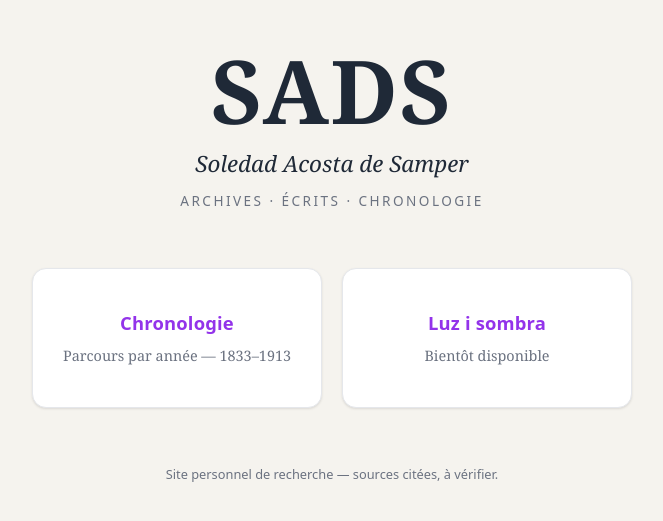
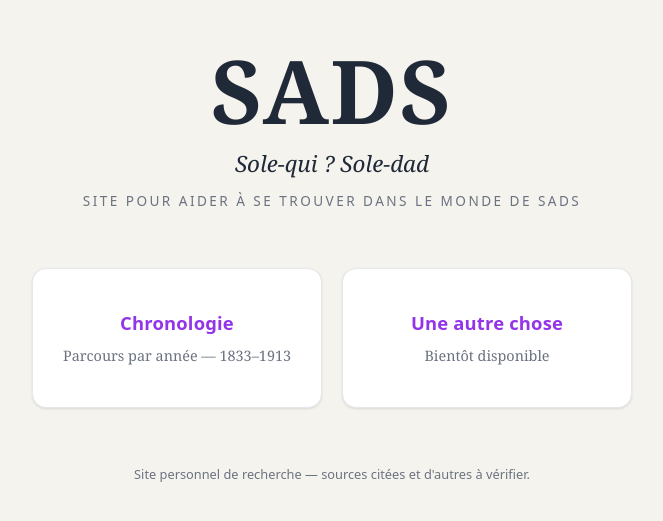
Before and after one commit to ynatalygd/sads, a plain HTML site: page index.html in a window 1280 px wide. Shown: the part 135-656 px from the top of the page, without its empty margins (308-971 px from the left). Drawn offline with Linux system fonts and the light colour scheme.

Commit message:
Update index.html

```diff
--- a/index.html
+++ b/index.html
@@ -3,7 +3,7 @@
 <head>
   <meta charset="UTF-8">
   <meta name="viewport" content="width=device-width, initial-scale=1">
-  <title>SADS — Soledad Acosta de Samper</title>
+  <title>SADS</title>
   <link rel="stylesheet" href="index.css">
 </head>
 <body>
@@ -12,8 +12,8 @@
 
   <header class="landing__header">
     <h1 class="landing__title">SADS</h1>
-    <p class="landing__subtitle">Soledad Acosta de Samper</p>
-    <p class="landing__tagline">Archives · écrits · chronologie</p>
+    <p class="landing__subtitle">Sole-qui ? Sole-dad</p>
+    <p class="landing__tagline">Site pour aider à se trouver dans le monde de SADS</p>
   </header>
 
   <nav class="landing__nav" aria-label="Sections du site">
@@ -22,13 +22,13 @@
       <span class="landing__card-desc">Parcours par année — 1833–1913</span>
     </a>
     <a href="luz-i-sombra.html" class="landing__card">
-      <span class="landing__card-title">Luz i sombra</span>
+      <span class="landing__card-title">Une autre chose</span>
       <span class="landing__card-desc">Bientôt disponible</span>
     </a>
   </nav>
 
   <footer class="landing__footer">
-    <p>Site personnel de recherche — sources citées, à vérifier.</p>
+    <p>Site personnel de recherche — sources citées et d'autres à vérifier.</p>
   </footer>
 
 </main>
```
